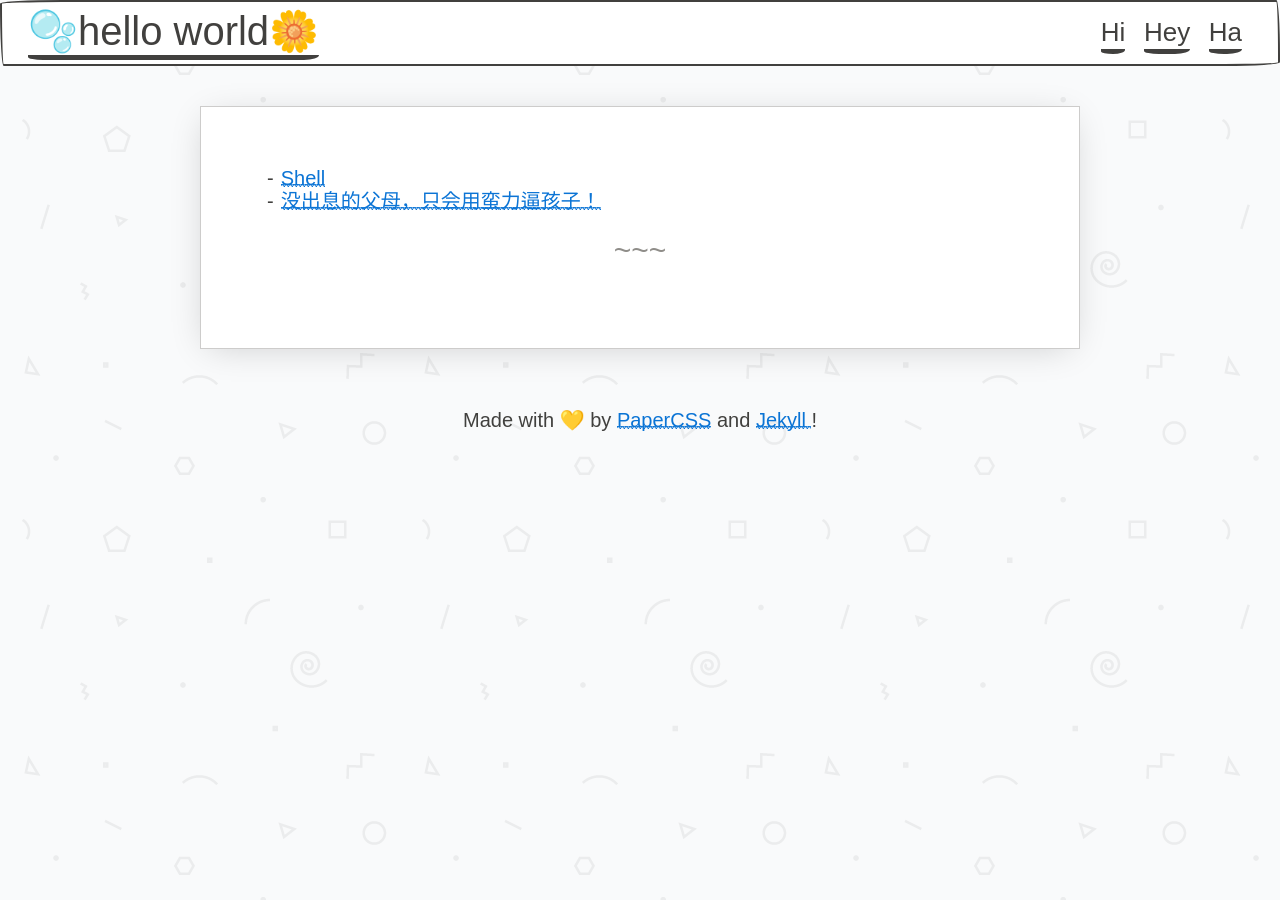
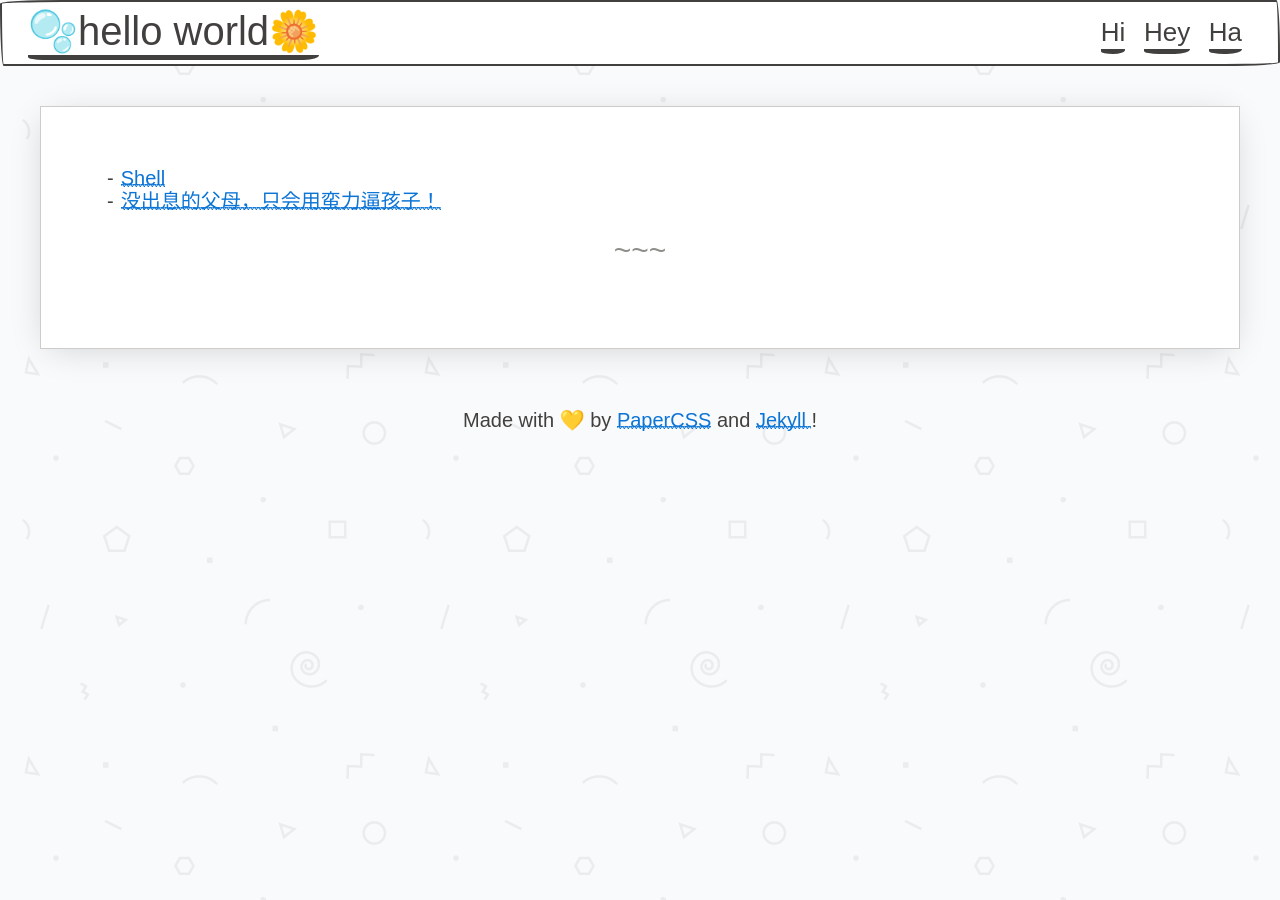
Before and after one commit to jejujiang/blog, a Jekyll site: the page built from index.html, in a window 1280 px wide. Built offline with Jekyll 4.4.1, drawn with Linux system fonts in a browser that asks for light colours; some web fonts are replaced.

Commit message:
hello world

```diff
--- a/_layouts/default.html
+++ b/_layouts/default.html
@@ -30,7 +30,7 @@
       </div>
     </nav>
 
-    <div class="container">
+    <div class="container-lg">
       <div class="paper margin-large padding-left-large">
         {{ content }}
       </div>
```
